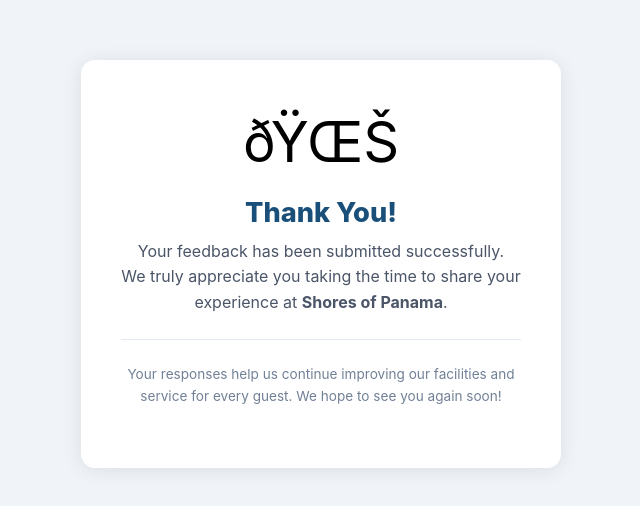
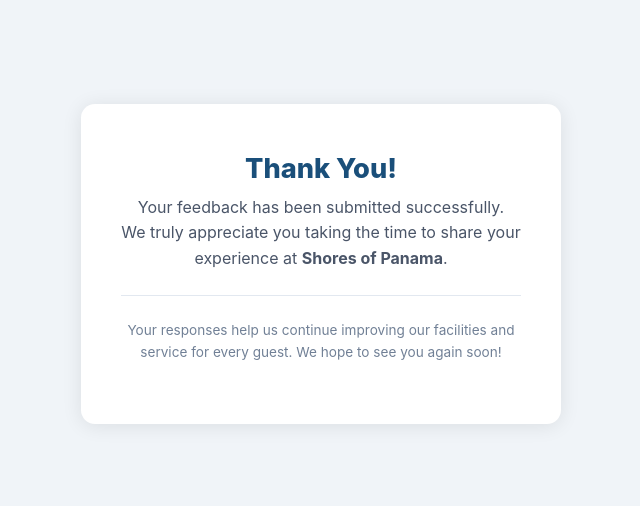
Before and after one commit to Spacedrone-web/shorescoa-survey, an Astro site: page /thankyou in a window 1280 px wide. Shown: the part 136-642 px from the top of the page, without its empty margins (319-959 px from the left). Built offline with nearby package versions, Linux system fonts and the light colour scheme; Astro itself is replaced by a stand-in of ours.

Commit message:
Fix thank you

```diff
--- a/src/pages/thankyou.astro
+++ b/src/pages/thankyou.astro
@@ -27,7 +27,6 @@
   </head>
   <body>
     <div class="card">
-      <div class="icon">ðŸŒŠ</div>
       <h1>Thank You!</h1>
       <p>Your feedback has been submitted successfully.<br />
          We truly appreciate you taking the time to share your experience at
```
